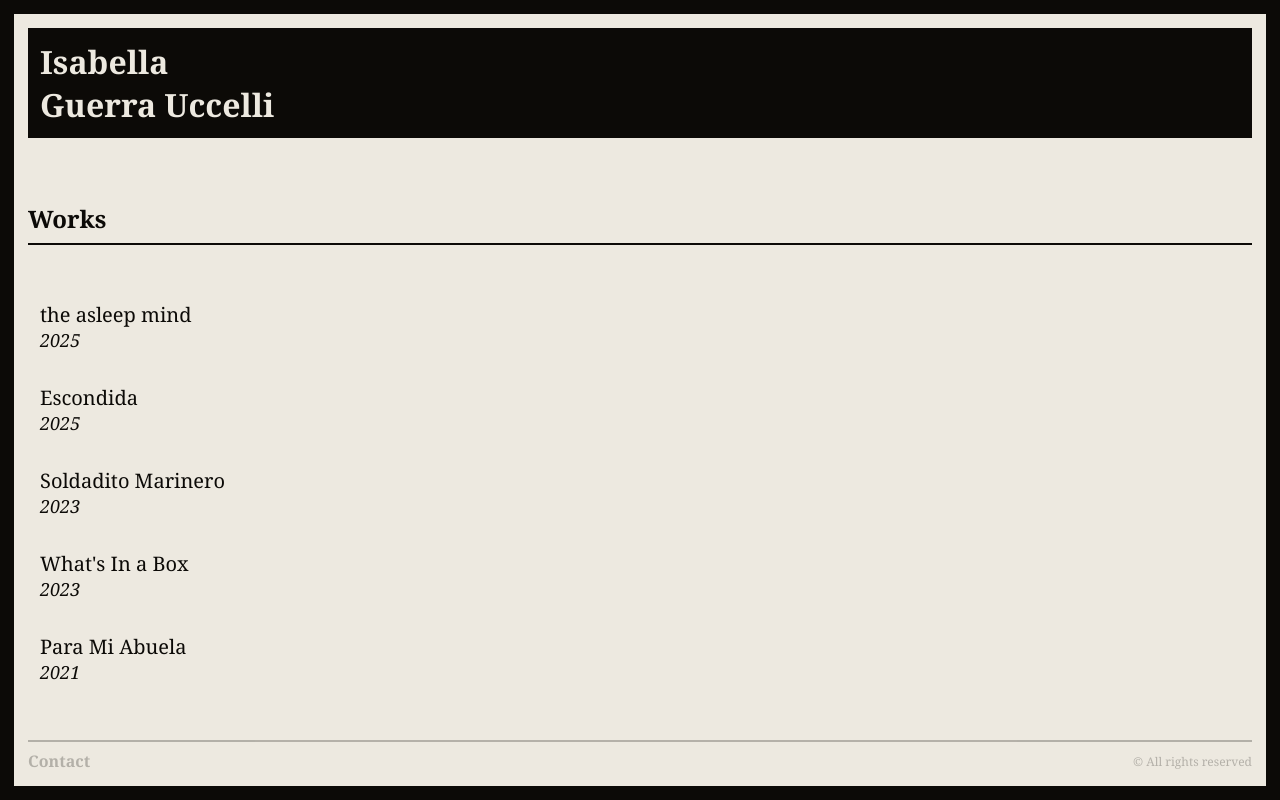
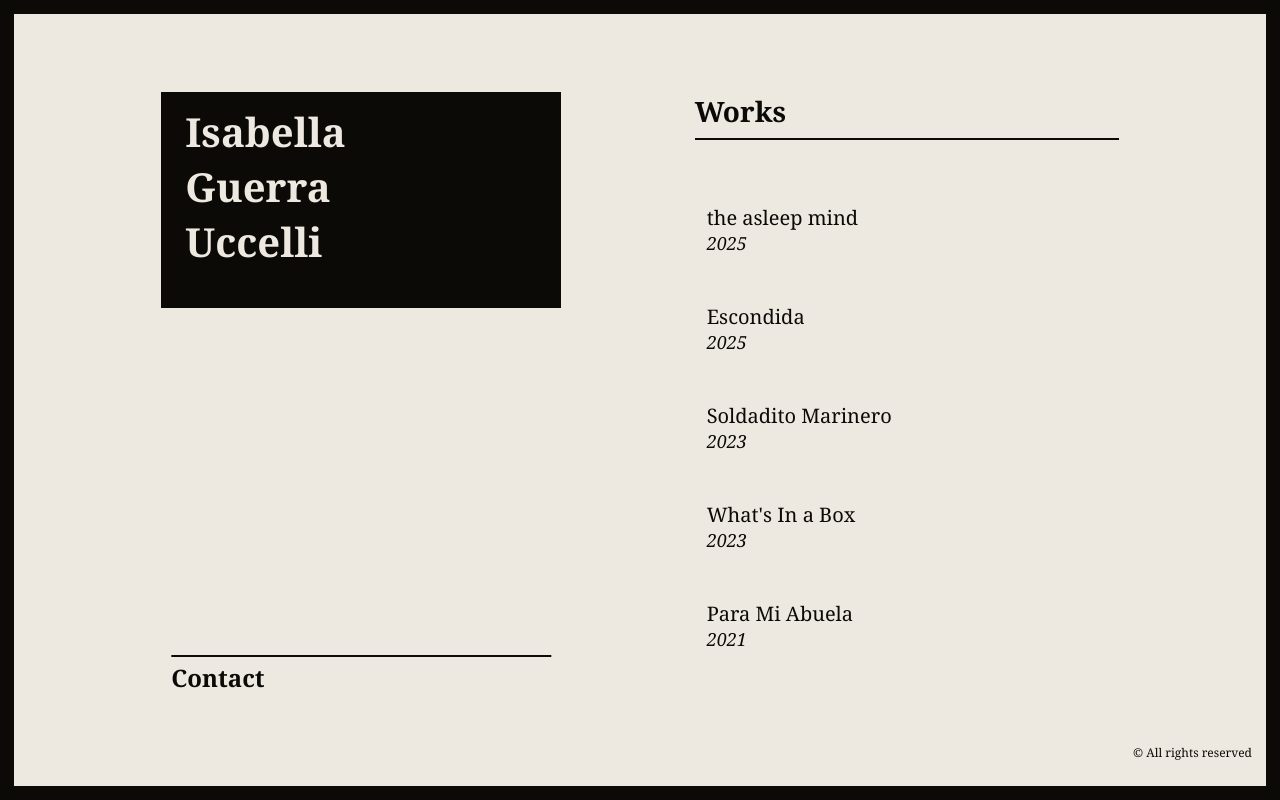
Before and after one commit to devinlizardi/isa-portfolio, a React (Vite) app: page / in a window 1280 px wide. Built offline with nearby package versions, Linux system fonts and the light colour scheme.

Commit message:
desktop foundations

```diff
--- a/src/App.module.scss
+++ b/src/App.module.scss
@@ -1,3 +1,4 @@
+@use "./components/variables.scss" as vars;
 .frame {
   height: 100%;
   width: 100%;
@@ -19,6 +20,13 @@
   padding: 12px;
   margin: 0;
   width: 100%;
+  @media screen and (min-width: vars.$desktop-breakpoint) {
+    max-width: 400px;
+    max-height: 216px;
+    margin-top: 64px;
+    padding: 12px 12px 24px 24px;
+    font-size: 40px;
+  }
 }
 
 .works {
@@ -28,9 +36,17 @@
   margin-bottom: 0;
   padding-bottom: 8px;
   border-bottom: 2px solid var(--fg);
+  @media screen and (min-width: vars.$desktop-breakpoint) {
+    margin-top: 64px;
+    font-size: 28px;
+  }
 }
 
 .workList {
   display: flex;
   flex-direction: column;
+  @media screen and (min-width: vars.$desktop-breakpoint) {
+    min-width: 424px;
+    margin-top: 40px;
+  }
 }
--- a/src/components/WorkList/WorkList.module.scss
+++ b/src/components/WorkList/WorkList.module.scss
@@ -1,3 +1,4 @@
+@use "../variables.scss" as vars;
 .frame {
   position: relative;
   height: 100%;
@@ -12,6 +13,11 @@
   display: flex;
   flex-direction: column;
   justify-content: space-between;
+  @media screen and (min-width: vars.$desktop-breakpoint) {
+    flex-direction: row;
+    justify-content: space-evenly;
+    position: relative;
+  }
 }
 
 .workItem {
@@ -60,6 +66,12 @@
   @media screen and (max-height: 508px) {
     padding: 2px 12px;
   }
+  @media screen and (min-width: vars.$desktop-breakpoint) {
+    padding: 24px 12px;
+    @media screen and (max-height: 650px) {
+      padding: 12px;
+    }
+  }
 }
 
 footer {
@@ -74,4 +86,18 @@ footer {
     font-size: 12px;
     margin: 0;
   }
+  @media screen and (min-width: vars.$desktop-breakpoint) {
+    position: absolute;
+    bottom: 0;
+    border: none;
+    opacity: 1;
+    & > b {
+      font-size: 24px;
+      width: 380px;
+      padding-top: 4px;
+      border-top: 2px solid var(--black);
+      $left: calc((100vw - 400px - 450px) / 3);
+      transform: translateY(-200%) translateX($left);
+    }
+  }
 }
--- a/src/components/WorkList/WorkList.tsx
+++ b/src/components/WorkList/WorkList.tsx
@@ -3,16 +3,21 @@ import cs from "./WorkList.module.scss";
 import { Link, NavLink } from "react-router";
 import { formatRoute } from "./formatRoute";
 import { works } from "../../works/works";
+import { useSurface } from "../../hooks/useSurface";
 
 export const WorkList = () => {
+  const surface = useSurface();
+  const isDesktop = surface === "desktop";
+
   return (
     <div className={cs.frame}>
       <div className={cs.content}>
         <h1 className={scs.name}>
           <Link to="/contact">
-            Isabella <br /> Guerra Uccelli
+            Isabella <br /> Guerra {isDesktop && <br />} Uccelli
           </Link>
         </h1>
+        <div>
           <h2 className={scs.works}>Works</h2>
           <div className={scs.workList}>
             {works.map((work) => {
@@ -27,6 +32,7 @@ export const WorkList = () => {
               );
             })}
           </div>
+        </div>
         <footer>
           <b>
             <NavLink to="/contact">Contact</NavLink>
--- /dev/null
+++ b/src/components/variables.scss
@@ -0,0 +1 @@
+$desktop-breakpoint: 1024px;
--- /dev/null
+++ b/src/hooks/useSurface.ts
@@ -0,0 +1,18 @@
+import { useEffect, useState } from "react";
+
+export const useSurface = (): "mobile" | "desktop" => {
+  const [surface, setSurface] = useState<"mobile" | "desktop">(
+    window.innerWidth >= 1024 ? "desktop" : "mobile",
+  );
+
+  const checkResize = () => {
+    setSurface(window.innerWidth >= 1024 ? "desktop" : "mobile");
+  };
+
+  useEffect(() => {
+    window.addEventListener("resize", () => checkResize());
+    return window.removeEventListener("resize", () => checkResize());
+  }, []);
+
+  return surface;
+};
```
Lines whose indentation alone changed are shown as unchanged.
